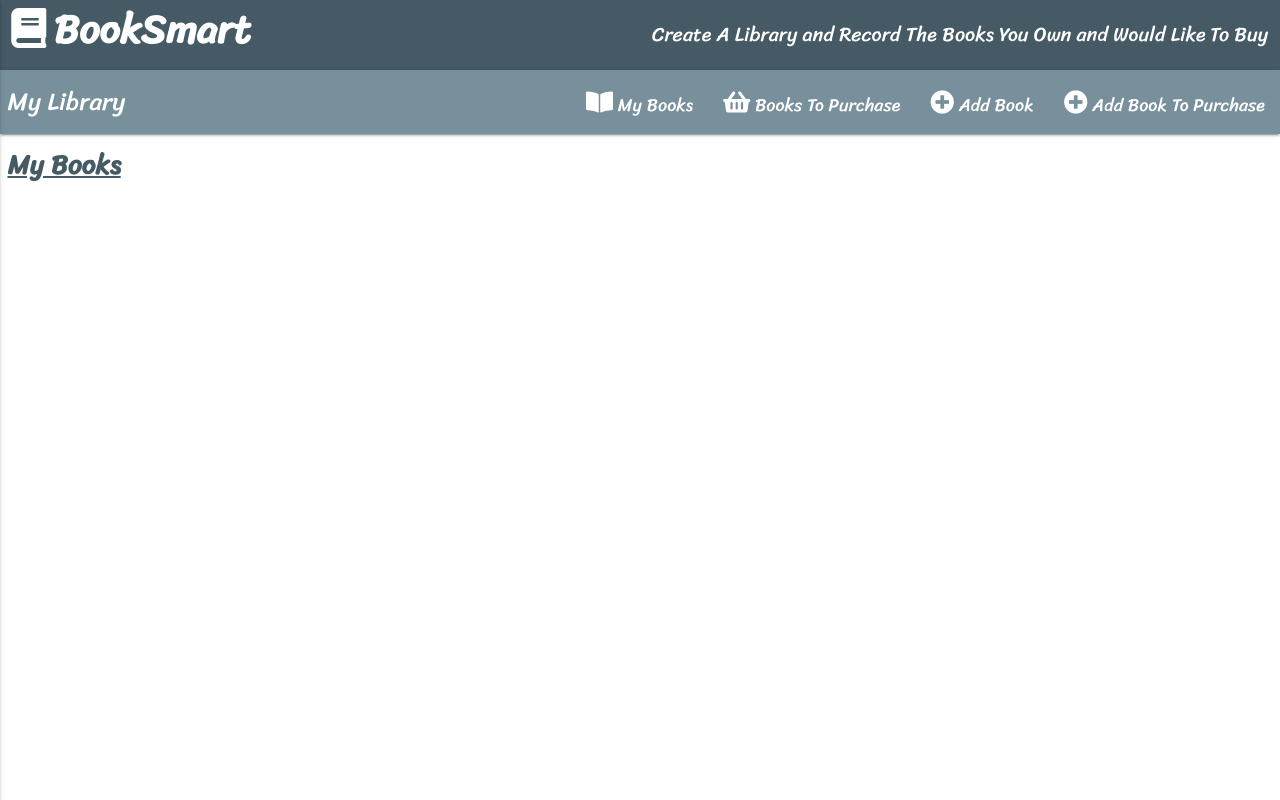
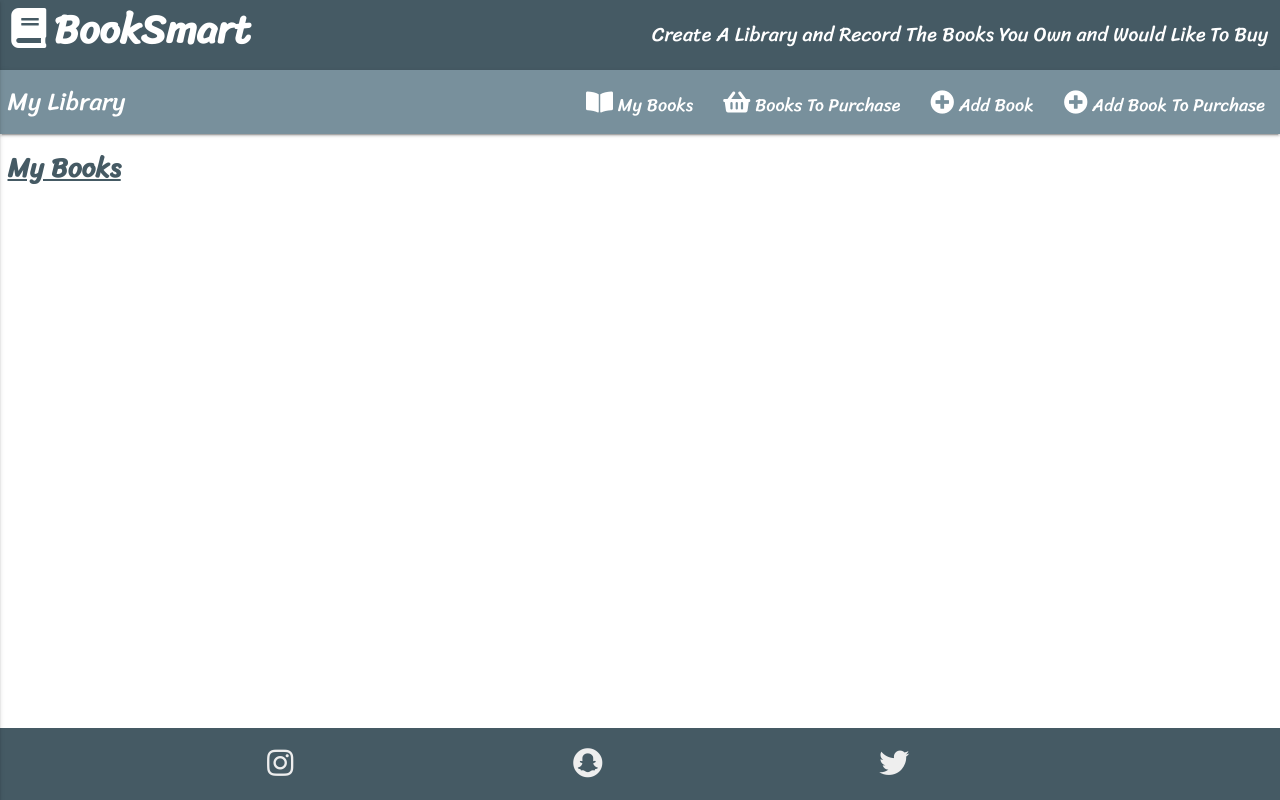
Before and after one commit to WHusssain937/Milestone-Project-3, a Flask app: page /my_books in a window 1280 px wide. Run offline with Flask 2, Linux system fonts and the light colour scheme; data that the repository does not hold is empty; some libraries are stand-ins or nearby versions; some web fonts are replaced.

Commit message:
added footer with social links and styled footer

```diff
--- a/static/css/style.css
+++ b/static/css/style.css
@@ -1,4 +1,14 @@
 @import url("https://fonts.googleapis.com/css?family=Sriracha:100,200,300,400,500,600,700|Bree+Serif=100,200,300,400,500,600,700");
+
+body {
+    display: flex;
+    min-height: 100vh;
+    flex-direction: column;
+  }
+
+main {
+    flex: 1 0 auto;
+  }
 
 /*--------------------------------------------Title/Navbar*/
 
@@ -156,3 +166,21 @@ form {
 .submit-btn:hover {
   background-color: #78909c;
 }
+
+
+/*--------------------------------------------Footer*/
+
+.social-link {
+    font-size: 2rem;
+    margin-left: 5rem;
+}
+
+@media (max-width: 576px) {
+  .social-link {
+    margin-left: 2rem;
+  }
+}
+
+.social-link:hover {
+  color: #78909c;
+}
--- a/templates/base.html
+++ b/templates/base.html
@@ -16,7 +16,8 @@
 		<div class="container-fluid">
 			<div class="row blue-grey darken-2 logo">
 				<div class="col s12 m6">
-					<a href="{{ url_for('my_books') }}" class="title"><i class="fas fa-book title-icon"></i>BookSmart</a>
+					<a href="{{ url_for('my_books') }}"
+						class="title"><i class="fas fa-book title-icon"></i>BookSmart</a>
 				</div>
 				<div class="col s12 m6">
 					<p class="title-info">
@@ -28,7 +29,8 @@
 			<nav>
 				<div class="nav-wrapper blue-grey lighten-1">
 					<a href="{{ url_for('my_books') }}" class="nav-heading">My Library</a>
-					<a href="#" data-activates="mobile-demo" class="button-collapse"><i class="material-icons">menu</i></a>
+					<a href="#" data-activates="mobile-demo"
+						class="button-collapse"><i class="material-icons">menu</i></a>
 					<ul class="right hide-on-med-and-down">
 						<li><a href="{{ url_for('my_books') }}" class="nav-link"><i class="fas fa-book-open"></i> My
 								Books</a></li>
@@ -38,20 +40,24 @@
 						</li>
 						<li><a href="{{ url_for('add_books') }}" class="nav-link"><i class="fas fa-plus-circle"></i> Add
 								Book</a></li>
-						<li><a href="{{ url_for('add_to_purchase') }}" class="nav-link"><i class="fas fa-plus-circle"></i>
+						<li><a href="{{ url_for('add_to_purchase') }}"
+								class="nav-link"><i class="fas fa-plus-circle"></i>
 								Add Book To
 								Purchase</a></li>
 					</ul>
 					<ul class="side-nav blue-grey lighten-1" id="mobile-demo">
-						<li><a href="{{ url_for('my_books') }}" class="nav-link white-text active"><i class="fas fa-book-open white-text"></i> My
+						<li><a href="{{ url_for('my_books') }}"
+								class="nav-link white-text active"><i class="fas fa-book-open white-text"></i> My
 								Books</a></li>
 						<li><a href="{{ url_for('books_to_purchase') }}"
 								class="nav-link white-text"><i class="fas fa-shopping-basket white-text"></i> Books To
 								Purchase</a>
 						</li>
-						<li><a href="{{ url_for('add_books') }}" class="nav-link white-text"><i class="fas fa-plus-circle white-text"></i> Add
+						<li><a href="{{ url_for('add_books') }}"
+								class="nav-link white-text"><i class="fas fa-plus-circle white-text"></i> Add
 								Book</a></li>
-						<li><a href="{{ url_for('add_to_purchase') }}" class="nav-link white-text"><i class="fas fa-plus-circle white-text"></i>
+						<li><a href="{{ url_for('add_to_purchase') }}"
+								class="nav-link white-text"><i class="fas fa-plus-circle white-text"></i>
 								Add Book To
 								Purchase</a></li>
 					</ul>
@@ -59,7 +65,25 @@
 			</nav>
 	</header>
 
-	{% block content %} {% endblock %}
+	<main>
+		{% block content %} {% endblock %}
+	</main>
+
+	<footer class="page-footer blue-grey darken-2">
+		<div class="container">
+			<div class="row">
+                <div class="col s4">
+					<a class="grey-text text-lighten-3" href="https://www.instagram.com/"><i class="fab fa-instagram social-link" aria-hidden="true"></i></a>
+				</div>
+                <div class="col s4">
+					<a class="grey-text text-lighten-3" href="https://www.snapchat.com/l/en-gb/"><i class="fab fa-snapchat social-link" aria-hidden="true"></i></a>
+				</div>
+                <div class="col s4">
+					<a class="grey-text text-lighten-3" href="https://twitter.com/explore"><i class="fab fa-twitter social-link" aria-hidden="true"></i></a>
+				</div>
+			</div>
+		</div>
+	</footer>
 
 	<script src="https://cdnjs.cloudflare.com/ajax/libs/jquery/3.5.1/jquery.min.js"></script>
 	<script src="https://cdnjs.cloudflare.com/ajax/libs/materialize/0.100.2/js/materialize.min.js"></script>
```
Also changed, not shown: templates/books-to-purchase.html (+8 -7 lines).
